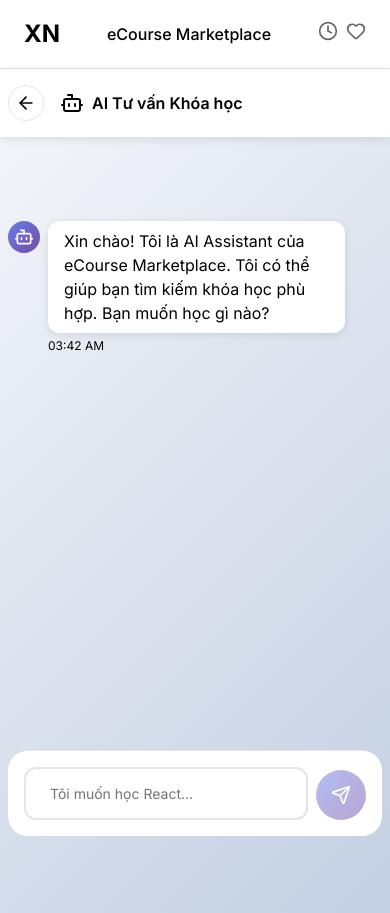
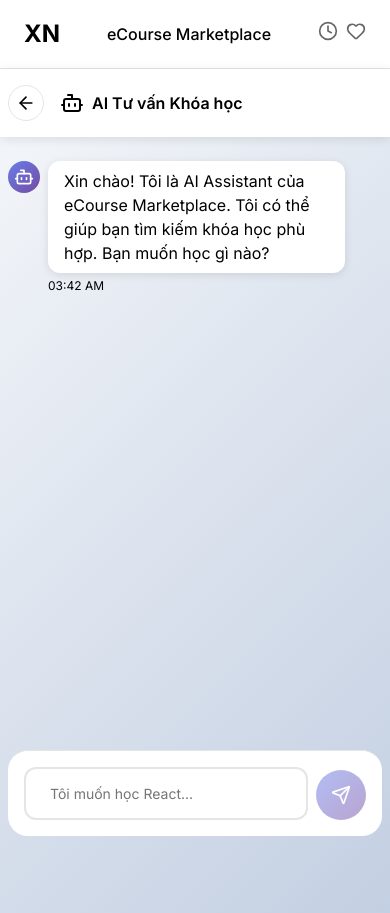
Before and after one commit to nigelnh/ecourse-marketplace, a React (Create React App) app: page /chatbot in a window 390 px wide. Built offline with nearby package versions, Linux system fonts and the light colour scheme.

Commit message:
Final touch

```diff
--- a/src/components/ProductModal/ProductModal.js
+++ b/src/components/ProductModal/ProductModal.js
@@ -126,7 +126,7 @@ function ProductModal({ isOpen, course, onClose }) {
 
           <div className="course-price">
             <h3 className="price">
-              {course.price.toLocaleString("vi-VN")} VND
+              {course.price.toLocaleString("vi-VN")} VNĐ
             </h3>
           </div>
 
--- a/src/pages/ChatbotPage.js
+++ b/src/pages/ChatbotPage.js
@@ -235,7 +235,7 @@ const ChatbotPage = () => {
                             className="mini-course-btn"
                             onClick={() => handleViewDetails(course)}
                           >
-                            Xem chi tiết
+                            Chi tiết
                           </button>
                         </div>
                       </div>
--- a/src/styles/pages/ChatbotPage.css
+++ b/src/styles/pages/ChatbotPage.css
@@ -345,7 +345,6 @@
   }
 
   .messages-container {
-    margin-top: 70px;
     padding-bottom: 110px;
   }
 
@@ -392,7 +391,6 @@
 
   .messages-container {
     padding: var(--spacing-lg) 0;
-    margin-top: 60px;
     padding-bottom: 100px;
   }
 
```
